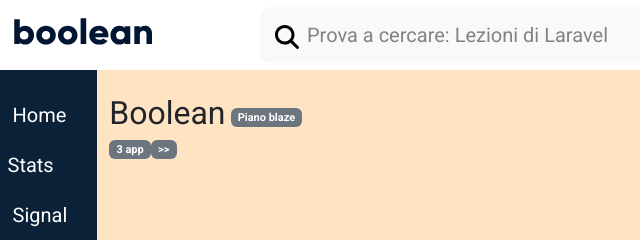
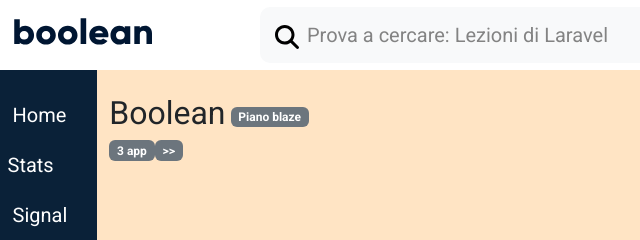
Before and after one commit to Seme87/html-css-bootstrap-dashboard, a plain HTML site: page index.html in a window 1280 px wide. Shown: the top 240 px of the page, 60-700 px from the left. Drawn offline with nearby package versions, Linux system fonts and the light colour scheme.

Commit message:
aggiunge spaziatura  badge nella section

```diff
--- a/css/style.css
+++ b/css/style.css
@@ -164,7 +164,3 @@ main{
 .ms-up-badge h2{
     padding-right: 5px;
 }
-
-.badge{
-    font-size: 11px;
-}
--- a/index.html
+++ b/index.html
@@ -175,7 +175,7 @@
                                     </div>
 
                                     <div class="col-12 d-flex">
-                                        <span class="badge bg-secondary">3 app</span>
+                                        <span class="badge bg-secondary mr-2">3 app</span>
                                         <span class="badge bg-secondary"> >> </span>
                                     </div>
                                 </div>
```
